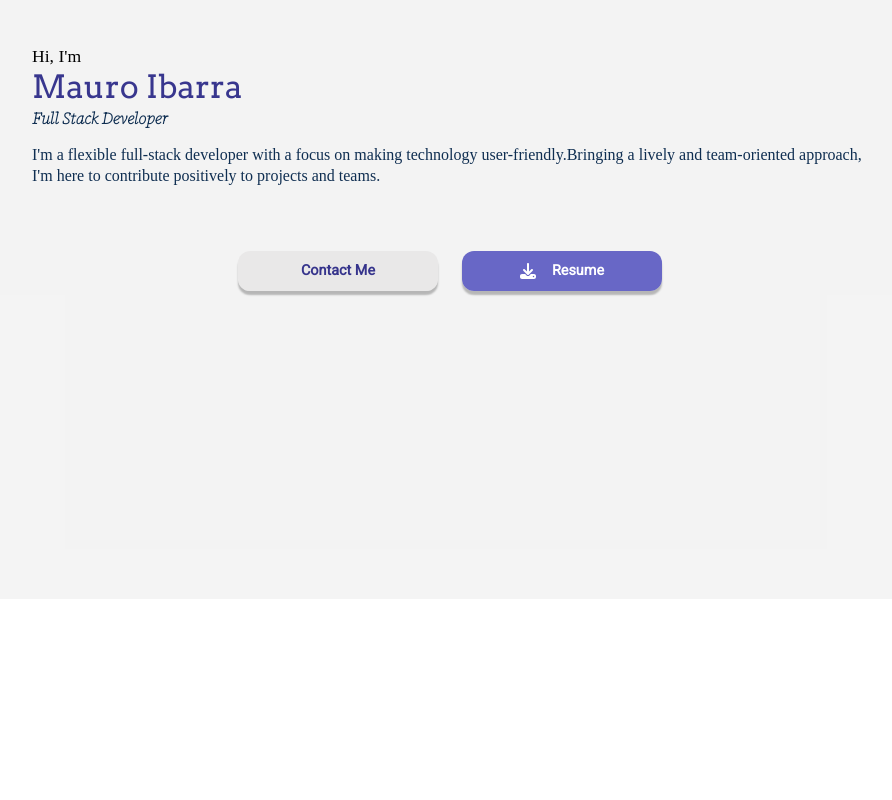
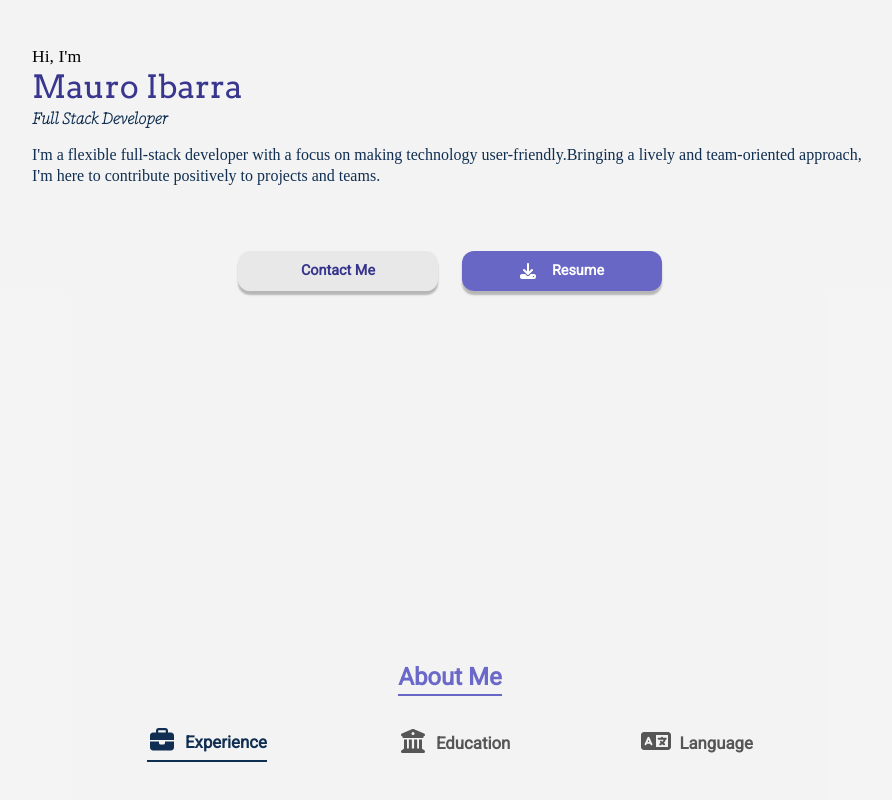
Before and after one commit to mauroibarra133/portafolio, a React (Vite) app in the folder portafolio/: page / in a window 1280 px wide. Shown: the part 214-1014 px from the top of the page, without its empty margins (190-1082 px from the left). Before the commit the page ends 813 px from the top, so only its background shows below. Built offline with nearby package versions, Linux system fonts and the light colour scheme; a web font is replaced by a local one.

Commit message:
add(about me): create section about me, apply theme mode

```diff
--- a/portafolio/src/App.css
+++ b/portafolio/src/App.css
@@ -1,13 +1,15 @@
 :root{
   --gray-1: #E3E3E3;
   --gray-2: #E1e1E1;
-  --gray-3: rgb(136, 136, 136);
+  --gray-3: #888888;
+  --gray-4: #565656;
   --black-1: #000000 ;
   --blue-1: rgba(228, 227, 227, 0.62);
   --blue-2: #514fbfd9;
   --blue-3: #16147bd9;
   --blue-4: #16147bd9;
   --blue-5: #0F2E51;
+
   --white-1: #fff;
   --white-2: #f3f3f3f2;
 
@@ -16,8 +18,9 @@
   --dblue-4: #0A223D;
   --dblue-5: rgb(15, 46, 81);
   --dgreen-1: rgba(66, 108, 91, 0.85);
-  --dgreen-2: rgba(159, 225, 197, 0.85);
+  --dgreen-2: #9fe1c5d9;
   --dwhite-1: #fff;
+  --dwhite-2: #d7d7d7;
   --dgray-1: #E3E3E3;
 
 
@@ -42,7 +45,6 @@
   margin: 0;
   padding: 0;
   width: 100%;
-  height: fit-content;
   box-sizing: border-box;
 }
 
@@ -56,3 +58,27 @@ section{
 p{
   height: fit-content;
 }
+
+.section-title{
+  font-family: var(--font-roboto);
+  display: flex;
+  justify-content: center;
+  align-items: center;
+}
+.section-title.light{
+  color: var(--blue-2);
+}
+.section-title.dark{
+  color: var(--dgreen-2);
+}
+.section-title h2{
+  text-align: center;
+  width: fit-content;
+  padding-bottom: .2rem;
+}
+.section-title h2.light{
+  border-bottom: 2px solid var(--blue-2);
+}
+.section-title h2.dark{
+  border-bottom: 2px solid var(--dgreen-2);
+}
--- a/portafolio/src/App.jsx
+++ b/portafolio/src/App.jsx
@@ -1,12 +1,11 @@
 import "./App.css";
 import Nav from "./components/Nav";
-import Hero from "./components/Hero";
 import Overlay from "./components/Overlay";
 import { useThemeContext } from "./context/ThemeContext";
 
 import { BrowserRouter, Routes, Route } from "react-router-dom";
 import { useState, useEffect } from "react";
-
+import Page from "./components/Page";
 function App() {
 
 
@@ -45,7 +44,7 @@ function App() {
         <Overlay closeNav={closeNav} isNavOpen={isNavOpen}>
           <div className="body">
             <Routes>
-              <Route path="/" element={<Hero />} />
+              <Route path="/" element={<Page />} />
             </Routes>
           </div>
         </Overlay>
--- a/portafolio/src/components/AboutMe.jsx
+++ b/portafolio/src/components/AboutMe.jsx
@@ -1,33 +1,43 @@
 import { FontAwesomeIcon } from "@fortawesome/react-fontawesome";
-import { faBriefcase} from "@fortawesome/free-solid-svg-icons";
-// import { useLanguageContext } from "../context/LanguageContext.jsx";
+import { faBriefcase, faLanguage, faUniversity} from "@fortawesome/free-solid-svg-icons";
 import { useThemeContext } from "../context/ThemeContext.jsx";
+import  '../styles/aboutme.css';
+import { useState } from "react";
 
 function AboutMe() {
   const { contextTheme } = useThemeContext();
+  const [activeTag, setActiveTag] = useState(1);
+
+
+     //Functions
+     function handleTagClick(tagId) {
+        if (activeTag === tagId) {
+            return;
+        }
+        setActiveTag(tagId);
+    }
 
     return (
         <section>
             <div className="about-container">
-                <div className="about-title section-title">
-                    <h2>{'About Me'}</h2>
+                <div className={`about-title section-title ${contextTheme}`}>
+                    <h2 className={contextTheme}>{'About Me'}</h2>
                 </div>
                 <div className="about-nav">
-                    <div className="about-nav-item">
+                    <div className={`about-nav-item ${activeTag == 1 ? 'active' : ''} ${contextTheme}`} onClick={() => handleTagClick(1)} key={1}>
                     <FontAwesomeIcon icon={faBriefcase} className={`nav-icon ${contextTheme}`}/>
-                        <p>{'Experience'}</p>
+                        <p className={`nav-icon-text ${contextTheme}`}>{'Experience'}</p>
                     </div>
-                    <div className="about-nav-item">
-                    <FontAwesomeIcon icon={faBriefcase} className={`nav-icon ${contextTheme}`}/>
-                        <p>{'Education'}</p>
+                    <div className={`about-nav-item ${activeTag == 2 ? 'active' : ''} ${contextTheme}`} onClick={() => handleTagClick(2)} key={2}>
+                    <FontAwesomeIcon icon={faUniversity}  className={`nav-icon ${contextTheme}`}/>
+                        <p className={`nav-icon-text ${contextTheme}`}>{'Education'}</p>
                     </div>
-                    <div className="about-nav-item">
-                    <FontAwesomeIcon icon={faBriefcase} className={`nav-icon ${contextTheme}`}/>
-                        <p>{'Language'}</p>
+                    <div className={`about-nav-item ${activeTag == 3 ? 'active' : ''} ${contextTheme}`} onClick={() => handleTagClick(3)} key={3}>
+                    <FontAwesomeIcon icon={faLanguage}className={`nav-icon ${contextTheme}`}/>
+                        <p className={`nav-icon-text ${contextTheme}`}>{'Language'}</p>
                     </div>
                 </div>
                 <div className="about-table">
-
                 </div>
             </div>
         </section>
--- /dev/null
+++ b/portafolio/src/components/Page.jsx
@@ -0,0 +1,13 @@
+import Hero from "./Hero";
+import AboutMe from "./AboutMe";
+
+function Page() {
+  return (
+    <>
+      <Hero></Hero>
+      <AboutMe></AboutMe>
+    </>
+  );
+}
+
+export default Page;
--- /dev/null
+++ b/portafolio/src/styles/aboutme.css
@@ -0,0 +1,66 @@
+.about-container{
+    width: 100%;
+    height: auto;
+    display: flex;
+    flex-direction: column;
+    gap: 2rem;
+}
+
+.about-nav{
+    display: flex;
+    justify-content: space-evenly;
+    align-items: center;
+    flex-wrap: wrap;
+    gap: 1rem;
+}
+/* Items */
+.about-nav-item{
+    display: flex;
+    justify-content: center;
+    align-items: end;
+    gap: .5rem;
+    width: fit-content;
+    padding-bottom: .5rem;
+}
+
+.about-nav-item p{
+    width: fit-content;
+    font-size: 1.05rem;
+    font-family: var(--font-roboto);
+    font-weight: 600;
+
+}
+
+.about-nav-item p.light, .about-nav-item svg.light{
+    color: var(--gray-4);
+}
+
+.about-nav-item p.dark, .about-nav-item svg.dark{
+    color: var(--dwhite-2);
+}
+.about-nav-item svg{
+    font-size: 1.5rem;
+}
+/* Hovers */
+.about-nav-item:hover .nav-icon.light, .about-nav-item:hover .nav-icon-text.light{
+    color: var(--black-1);
+    cursor: pointer;
+}
+.about-nav-item:hover .nav-icon.dark, .about-nav-item:hover .nav-icon-text.dark{
+    color: var(--dblue-1);
+    cursor: pointer;
+}
+/* Active */
+.about-nav-item.active .nav-icon-text.light, .about-nav-item.active .nav-icon.light{
+    color: var(--blue-5);
+}
+.about-nav-item.active.light{
+    border-bottom: 2px solid var(--blue-5);
+}
+
+.about-nav-item.active .nav-icon-text.dark, .about-nav-item.active .nav-icon.dark{
+    color: var(--dgreen-1);
+}
+.about-nav-item.active.dark{
+    border-bottom: 2px solid var(--dgreen-1);
+}
--- a/portafolio/src/styles/nav.css
+++ b/portafolio/src/styles/nav.css
@@ -5,6 +5,9 @@ NAV
 */
 .nav{
     height: 60px;
+    position: sticky;
+    top: 0;
+    z-index: var(--z-nav);
 }
 .nav.light, .nav-container.light{
     background-color: var(--gray-1);
@@ -164,6 +167,7 @@ NAV
 @media only  screen and (min-width:768px){
     .nav{
         height: 70px;
+        position: static;
     }
     .nav-container{
         height: 100%;
--- a/portafolio/src/styles/overlay.css
+++ b/portafolio/src/styles/overlay.css
@@ -5,7 +5,7 @@
   left: 0;
   width: 100%;
   height: 100%;
-  z-index: 10; /* Asegura que el overlay esté por encima de otros elementos */
+  z-index: 100; /* Asegura que el overlay esté por encima de otros elementos */
   display: flex;
   justify-content: center;
   align-items: center;
```
